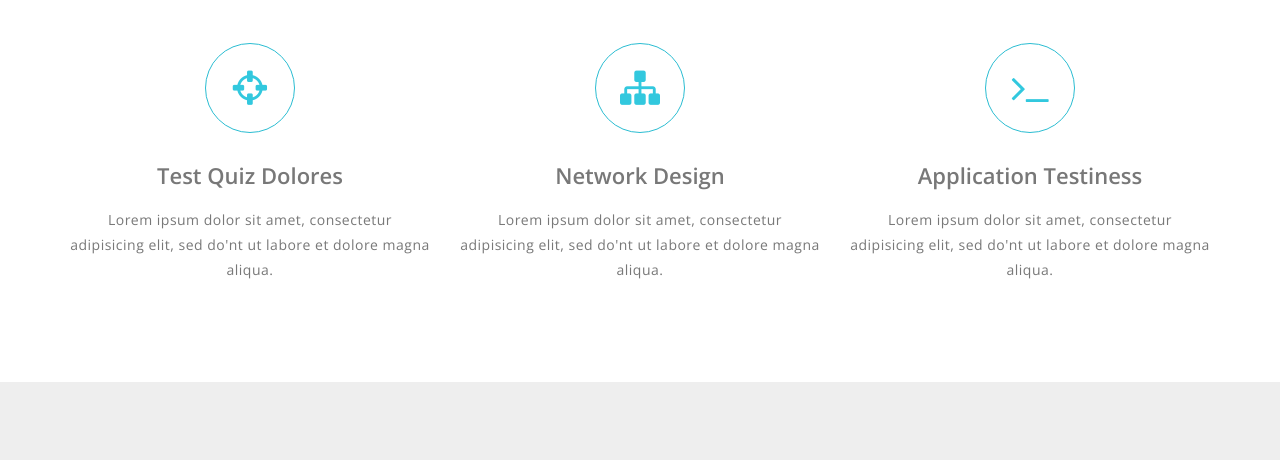
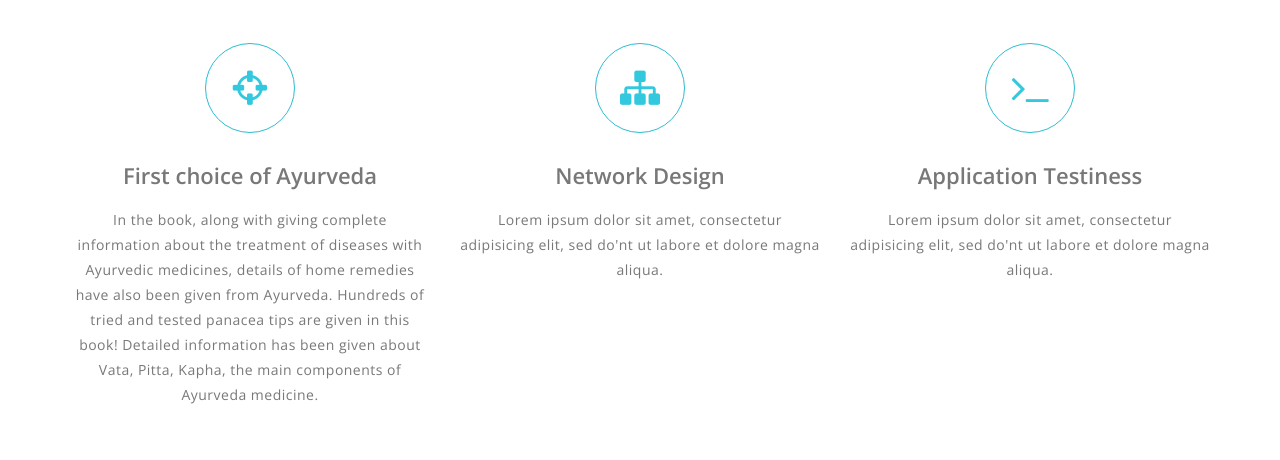
Before and after one commit to ayurvedicbooks/ayurvedicbook.store, a plain HTML site: page index.html in a window 1280 px wide. Shown: the part 1005-1465 px from the top of the page. Drawn offline with nearby package versions, Linux system fonts and the light colour scheme; a script that the page names is missing; files whose address does not match are found by name.

Commit message:
Update index.html

```diff
--- a/index.html
+++ b/index.html
@@ -51,9 +51,9 @@
 								<!-- icon -->
 								<i class="fa fa-crosshairs"></i>
 								<!-- heading -->
-								<h4>Test Quiz Dolores</h4>
+								<h4>First choice of Ayurveda</h4>
 								<!-- paragraph -->
-								<p>Lorem ipsum dolor sit amet, consectetur adipisicing elit, sed do'nt ut labore et dolore magna aliqua.</p>
+								<p>In the book, along with giving complete information about the treatment of diseases with Ayurvedic medicines, details of home remedies have also been given from Ayurveda. Hundreds of tried and tested panacea tips are given in this book! Detailed information has been given about Vata, Pitta, Kapha, the main components of Ayurveda medicine.</p>
 							</div>
 						</div>
 						<div class="col-md-4 col-sm-4">
```
